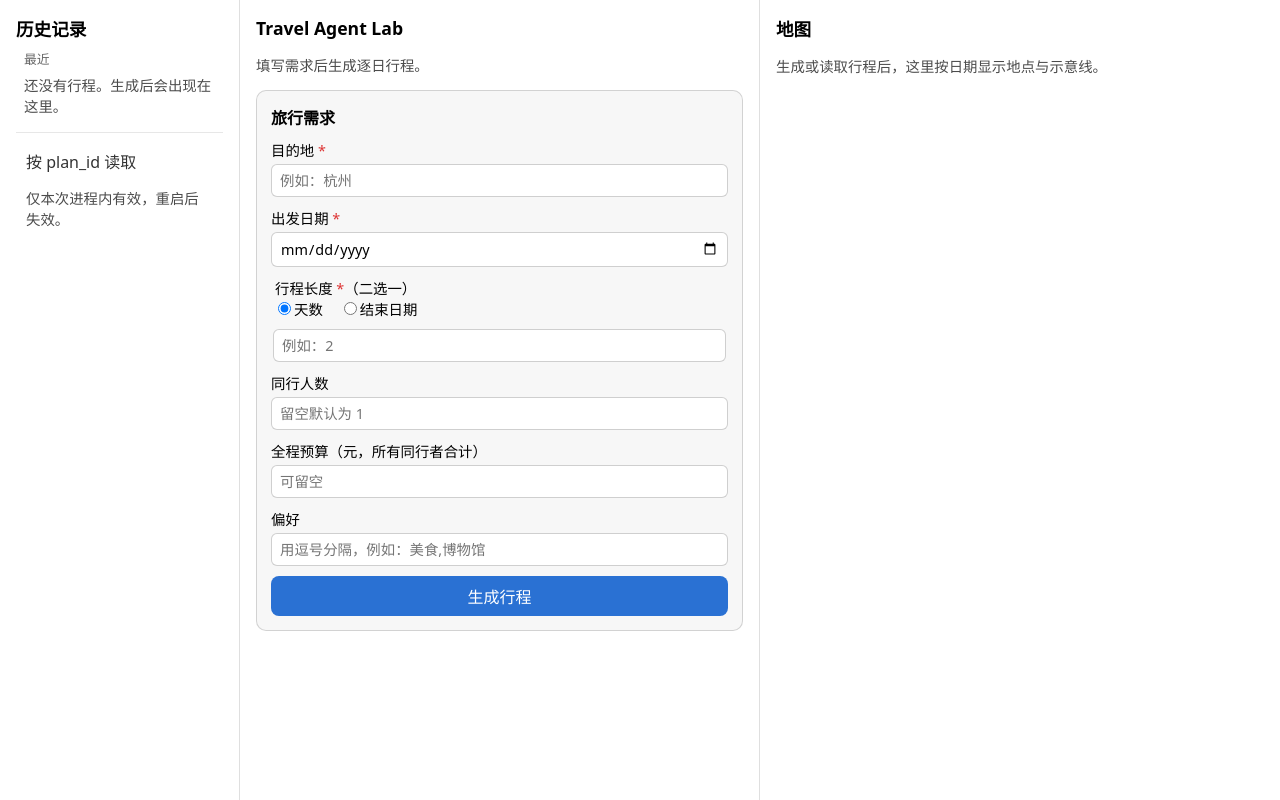
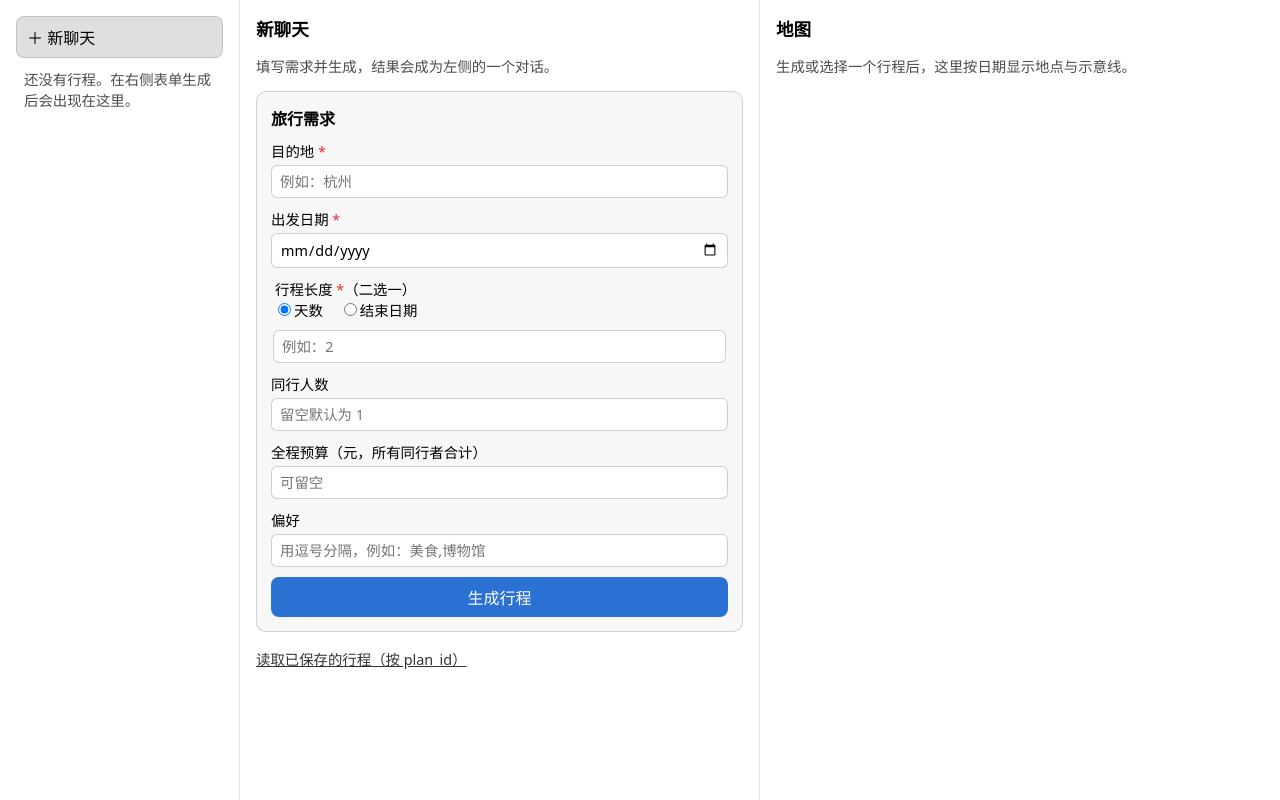
Before and after one commit to Lin-Ki-07/travel-agent-lab, a React (Vite) app in the folder web/: page / in a window 1280 px wide. Built offline with nearby package versions, Linux system fonts and the light colour scheme.

Commit message:
feat(web): 左侧改为对话列表，一个对话对应一个行程

```diff
--- a/web/src/App.css
+++ b/web/src/App.css
@@ -205,10 +205,45 @@ body {
   font-size: 0.8rem;
 }
 
-.history-heading {
-  font-size: 0.8rem;
-  opacity: 0.6;
-  margin: 4px 8px 6px;
+.new-chat-button {
+  width: 100%;
+  padding: 8px 10px;
+  margin-bottom: 10px;
+  border: 1px solid #8885;
+  border-radius: 8px;
+  background: transparent;
+  color: inherit;
+  font: inherit;
+  text-align: left;
+  cursor: pointer;
+}
+
+.new-chat-button:hover {
+  background: #8882;
+}
+
+.new-chat-button.active {
+  background: #8884;
+}
+
+.read-plan {
+  margin-top: 16px;
+  font-size: 0.9rem;
+}
+
+.read-plan-toggle {
+  border: none;
+  background: transparent;
+  color: inherit;
+  font: inherit;
+  padding: 0;
+  opacity: 0.8;
+  cursor: pointer;
+  text-decoration: underline;
+}
+
+.read-plan .load-by-id {
+  margin-top: 8px;
 }
 
 .history-empty {
--- a/web/src/App.tsx
+++ b/web/src/App.tsx
@@ -4,18 +4,19 @@ import { getPlan, PlanApiError, savePlan, type CreatePlanResponse } from './api'
 import HistoryPanel from './HistoryPanel'
 import ItineraryView from './ItineraryView'
 import MapPanel from './MapPanel'
+import ReadPlanById from './ReadPlanById'
 import TripForm from './TripForm'
 
 type Notice = { kind: 'success' | 'error'; text: string } | null
 
-// 阶段 5：表单 + 逐日行程 + 地图 + 历史记录 + 保存与按 plan_id 读取。
+// 一个对话对应一个行程。selectedId 为 null 时显示“新聊天”（表单）。
 // 所有状态只在当前页面内存中，刷新页面或重启后端都会失效；不做编辑、账号或跨重启持久化。
 export default function App() {
   const [plans, setPlans] = useState<CreatePlanResponse[]>([])
   const [savedIds, setSavedIds] = useState<Set<string>>(() => new Set())
   const [selectedId, setSelectedId] = useState<string | null>(null)
   const [saving, setSaving] = useState(false)
-  const [loadingId, setLoadingId] = useState<string | null>(null)
+  const [loadingById, setLoadingById] = useState(false)
   const [notice, setNotice] = useState<Notice>(null)
 
   const selected = plans.find((plan) => plan.plan_id === selectedId) ?? null
@@ -24,6 +25,11 @@ export default function App() {
   function upsertPlan(plan: CreatePlanResponse) {
     setPlans((prev) => [plan, ...prev.filter((item) => item.plan_id !== plan.plan_id)])
     setSelectedId(plan.plan_id)
+  }
+
+  function handleNewChat() {
+    setNotice(null)
+    setSelectedId(null)
   }
 
   function handleGenerated(result: CreatePlanResponse) {
@@ -52,7 +58,7 @@ export default function App() {
   }
 
   async function handleLoadById(planId: string) {
-    setLoadingId(planId)
+    setLoadingById(true)
     setNotice(null)
     try {
       const plan = await getPlan(planId)
@@ -63,29 +69,23 @@ export default function App() {
     } catch (error) {
       setNotice({ kind: 'error', text: errorText(error, '读取失败，请稍后重试。') })
     } finally {
-      setLoadingId(null)
+      setLoadingById(false)
     }
   }
 
   return (
     <div className="layout">
-      <aside className="pane pane-history" aria-label="历史记录">
-        <h2>历史记录</h2>
+      <aside className="pane pane-history" aria-label="对话列表">
         <HistoryPanel
           plans={plans}
           savedIds={savedIds}
           selectedId={selectedId}
-          loadingId={loadingId}
           onSelect={handleSelect}
-          onLoadById={handleLoadById}
+          onNewChat={handleNewChat}
         />
       </aside>
 
       <main className="pane pane-chat" aria-label="对话">
-        <h2>Travel Agent Lab</h2>
-        <p className="muted">填写需求后生成逐日行程。</p>
-        <TripForm onGenerated={handleGenerated} />
-
         {notice && (
           <div
             className={notice.kind === 'error' ? 'banner banner-error' : 'banner banner-success'}
@@ -95,8 +95,9 @@ export default function App() {
           </div>
         )}
 
-        {selected && (
+        {selected ? (
           <>
+            <h2>{selected.itinerary.request.destination} 行程</h2>
             <div className="plan-toolbar">
               <p className="muted">
                 plan_id：{selected.plan_id}（{isSaved ? '已保存' : '未保存，仅本次进程内有效'}）
@@ -107,6 +108,13 @@ export default function App() {
             </div>
             <ItineraryView itinerary={selected.itinerary} />
           </>
+        ) : (
+          <>
+            <h2>新聊天</h2>
+            <p className="muted">填写需求并生成，结果会成为左侧的一个对话。</p>
+            <TripForm onGenerated={handleGenerated} />
+            <ReadPlanById loading={loadingById} onLoad={handleLoadById} />
+          </>
         )}
       </main>
 
@@ -115,7 +123,7 @@ export default function App() {
         {selected ? (
           <MapPanel key={selected.plan_id} days={selected.map_days} />
         ) : (
-          <p className="muted">生成或读取行程后，这里按日期显示地点与示意线。</p>
+          <p className="muted">生成或选择一个行程后，这里按日期显示地点与示意线。</p>
         )}
       </section>
     </div>
--- a/web/src/HistoryPanel.tsx
+++ b/web/src/HistoryPanel.tsx
@@ -1,40 +1,33 @@
-import { useState, type FormEvent } from 'react'
 import type { CreatePlanResponse } from './api'
 
 interface HistoryPanelProps {
   plans: CreatePlanResponse[]
   savedIds: ReadonlySet<string>
   selectedId: string | null
-  loadingId: string | null
   onSelect: (planId: string) => void
-  onLoadById: (planId: string) => void
+  onNewChat: () => void
 }
 
-// 参考 Codex 侧栏：扁平列表，点击即进入，选中行高亮；读取入口收在底部折叠区。
+// 参考 Codex 侧栏：顶部“新聊天”，下方每一项是一个行程对话，点击即进入。
 export default function HistoryPanel({
   plans,
   savedIds,
   selectedId,
-  loadingId,
   onSelect,
-  onLoadById,
+  onNewChat,
 }: HistoryPanelProps) {
-  const [showLoad, setShowLoad] = useState(false)
-  const [idInput, setIdInput] = useState('')
-
-  function handleLoad(event: FormEvent<HTMLFormElement>) {
-    event.preventDefault()
-    const planId = idInput.trim()
-    if (!planId || loadingId) return
-    onLoadById(planId)
-  }
-
   return (
     <div className="history">
-      <div className="history-heading">最近</div>
+      <button
+        type="button"
+        className={selectedId === null ? 'new-chat-button active' : 'new-chat-button'}
+        onClick={onNewChat}
+      >
+        ＋ 新聊天
+      </button>
 
       {plans.length === 0 ? (
-        <p className="muted history-empty">还没有行程。生成后会出现在这里。</p>
+        <p className="muted history-empty">还没有行程。在右侧表单生成后会出现在这里。</p>
       ) : (
         <ul className="history-list">
           {plans.map((plan) => {
@@ -60,33 +53,6 @@ export default function HistoryPanel({
           })}
         </ul>
       )}
-
-      <div className="history-footer">
-        <button
-          type="button"
-          className="history-toggle"
-          onClick={() => setShowLoad((value) => !value)}
-          aria-expanded={showLoad}
-        >
-          {showLoad ? '收起读取' : '按 plan_id 读取'}
-        </button>
-
-        {showLoad && (
-          <form className="load-by-id" onSubmit={handleLoad}>
-            <input
-              value={idInput}
-              onChange={(e) => setIdInput(e.target.value)}
-              placeholder="粘贴已保存行程的 plan_id"
-              aria-label="plan_id"
-            />
-            <button type="submit" disabled={!idInput.trim() || loadingId !== null}>
-              {loadingId ? '读取中…' : '读取'}
-            </button>
-          </form>
-        )}
-
-        <p className="muted history-note">仅本次进程内有效，重启后失效。</p>
-      </div>
     </div>
   )
 }
--- /dev/null
+++ b/web/src/ReadPlanById.tsx
@@ -0,0 +1,47 @@
+import { useState, type FormEvent } from 'react'
+
+interface ReadPlanByIdProps {
+  loading: boolean
+  onLoad: (planId: string) => void
+}
+
+// 按 plan_id 读取已保存行程。放在“新聊天”页面底部，默认折叠，不占用左栏。
+export default function ReadPlanById({ loading, onLoad }: ReadPlanByIdProps) {
+  const [open, setOpen] = useState(false)
+  const [planId, setPlanId] = useState('')
+
+  function handleSubmit(event: FormEvent<HTMLFormElement>) {
+    event.preventDefault()
+    const trimmed = planId.trim()
+    if (!trimmed || loading) return
+    onLoad(trimmed)
+  }
+
+  return (
+    <div className="read-plan">
+      <button
+        type="button"
+        className="read-plan-toggle"
+        onClick={() => setOpen((value) => !value)}
+        aria-expanded={open}
+      >
+        {open ? '收起读取' : '读取已保存的行程（按 plan_id）'}
+      </button>
+
+      {open && (
+        <form className="load-by-id" onSubmit={handleSubmit}>
+          <input
+            value={planId}
+            onChange={(e) => setPlanId(e.target.value)}
+            placeholder="粘贴已保存行程的 plan_id"
+            aria-label="plan_id"
+          />
+          <button type="submit" disabled={!planId.trim() || loading}>
+            {loading ? '读取中…' : '读取'}
+          </button>
+          <small className="muted">仅能读取本次后端进程中已保存的行程。</small>
+        </form>
+      )}
+    </div>
+  )
+}
```
